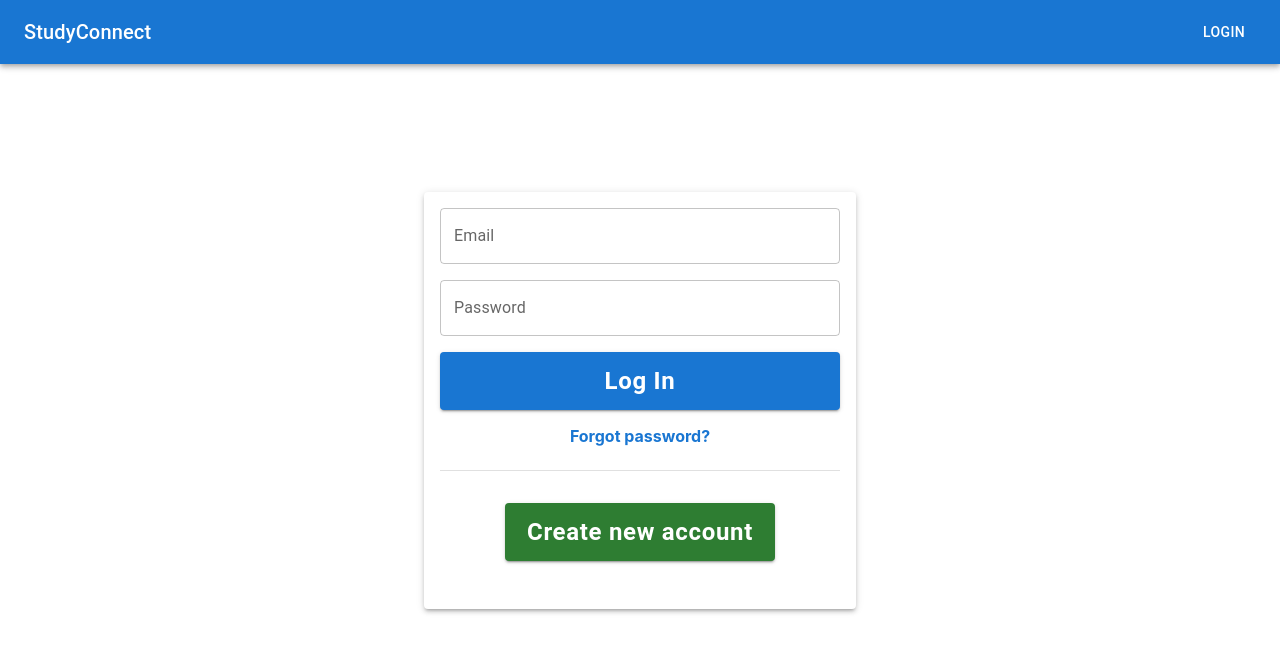
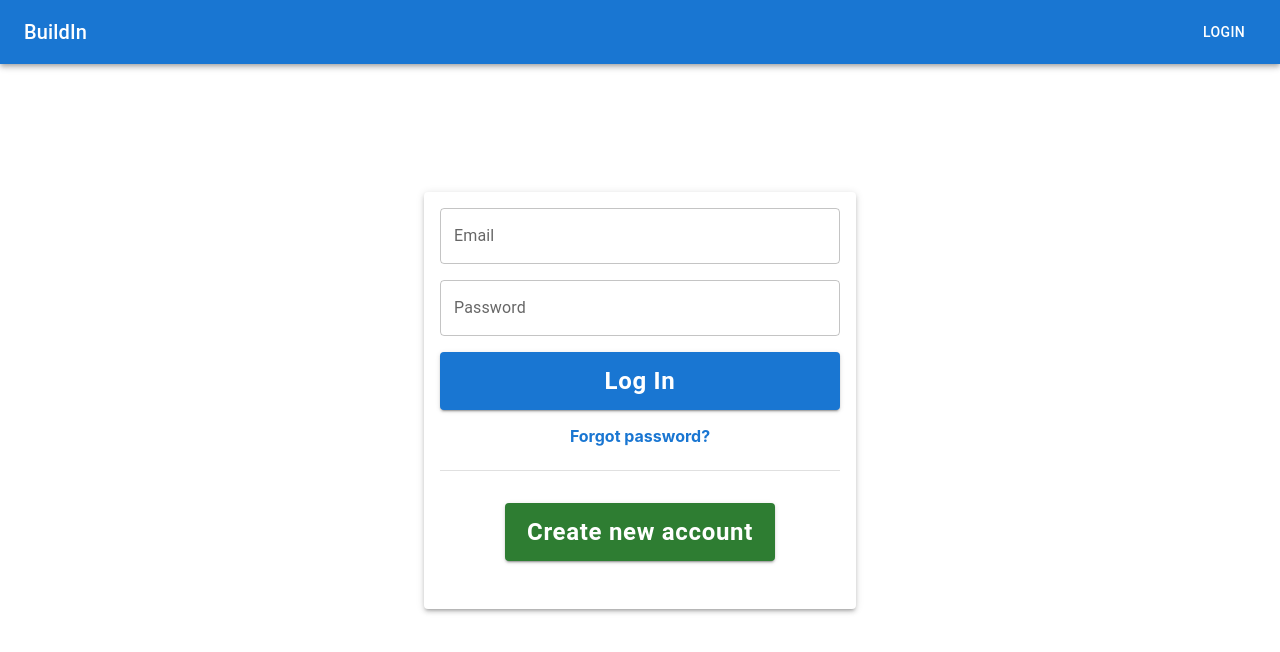
Before and after one commit to Amit-Morade/BuildIn, a React (Create React App) app: page / in a window 1280 px wide. Shown: the top 652 px of the page. Built offline with nearby package versions, Linux system fonts and the light colour scheme; no server answers.

Commit message:
project name change

```diff
--- a/src/components/Header.tsx
+++ b/src/components/Header.tsx
@@ -37,7 +37,7 @@ export default function Header() {
                 <Toolbar>
                 <Typography variant="h6" component="div" sx={{ flexGrow: 1 }}>
                     <span onClick={() => navigate("/home")} style={{cursor: "pointer"}}>
-                        StudyConnect
+                        BuildIn
                     </span>
                 </Typography>
 
```
